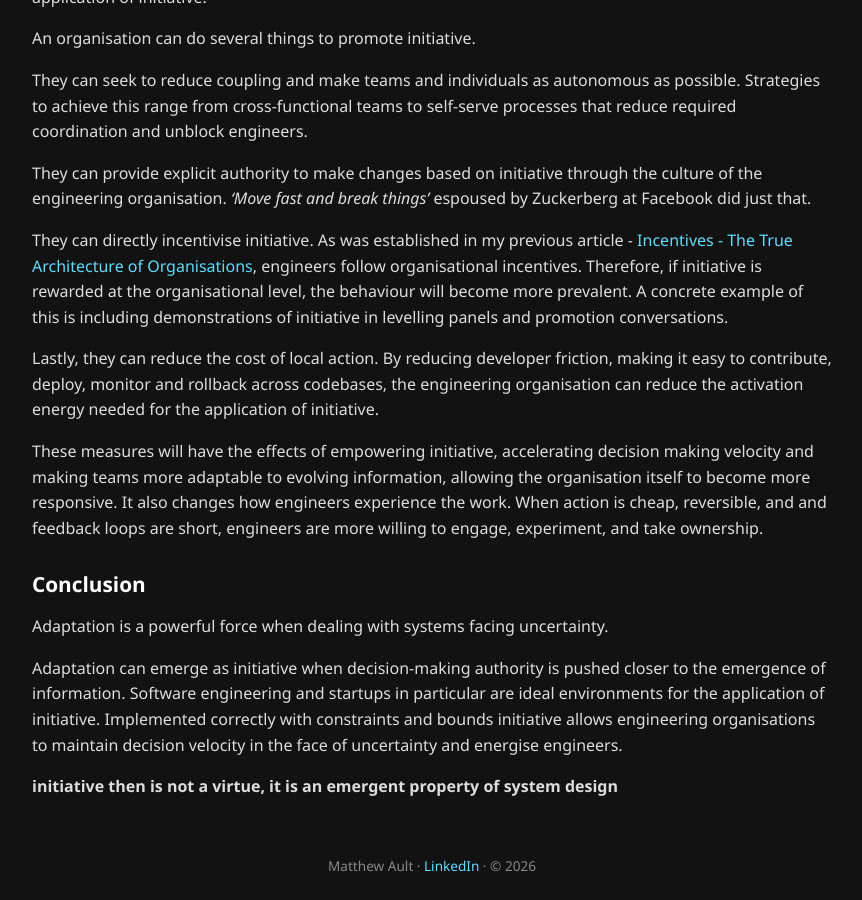
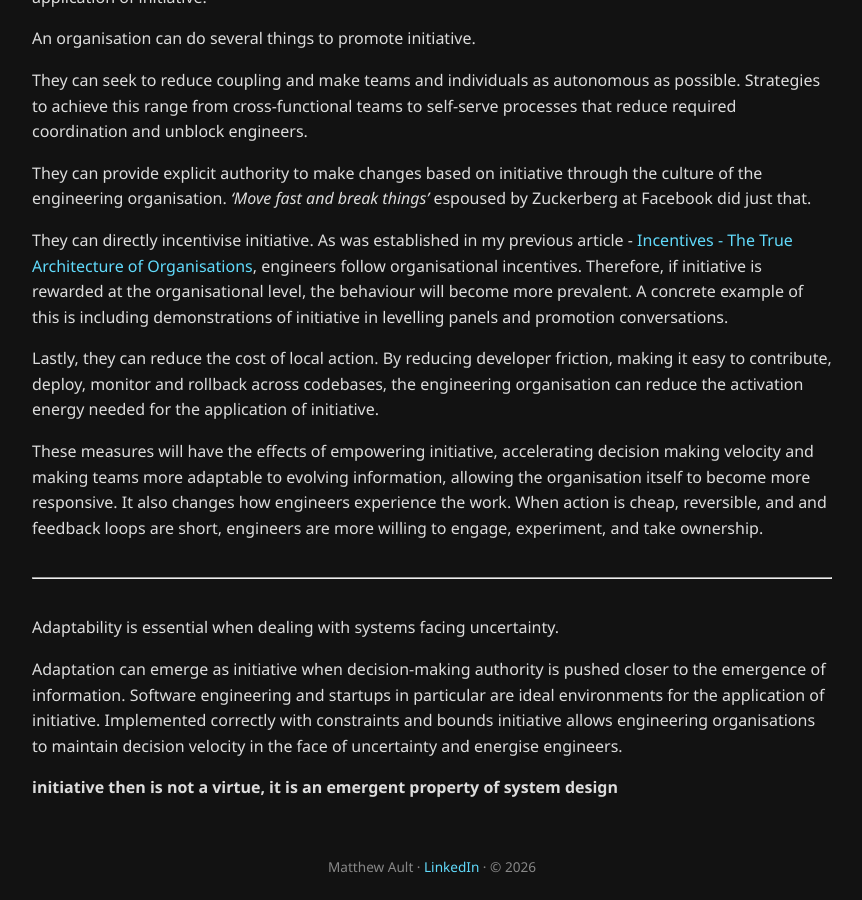
Before and after one commit to aultimus/foobarcat-homepage, a Jekyll site: the page built from _posts/2026-04-18-initiative.md, in a window 1280 px wide and 900 px high, scrolled down 3552 px. Shown: the whole window, without its empty margins (208-1070 px from the left). Built offline with Jekyll 4.4.1, drawn with Linux system fonts in a browser that asks for light colours.

Commit message:
initiative essay: refine conclusion

```diff
--- a/_posts/2026-04-18-initiative.md
+++ b/_posts/2026-04-18-initiative.md
@@ -92,9 +92,9 @@ Lastly, they can reduce the cost of local action. By reducing developer friction
 
 These measures will have the effects of empowering initiative, accelerating decision making velocity and making teams more adaptable to evolving information, allowing the organisation itself to become more responsive. It also changes how engineers experience the work. When action is cheap, reversible, and and feedback loops are short, engineers are more willing to engage, experiment, and take ownership.
 
-## Conclusion
+---
 
-Adaptation is a powerful force when dealing with systems facing uncertainty.
+Adaptability is essential when dealing with systems facing uncertainty.
 
 Adaptation can emerge as initiative when decision-making authority is pushed closer to the emergence of information. Software engineering and startups in particular are ideal environments for the application of initiative. Implemented correctly with constraints and bounds initiative allows engineering organisations to maintain decision velocity in the face of uncertainty and energise engineers.
 
```
